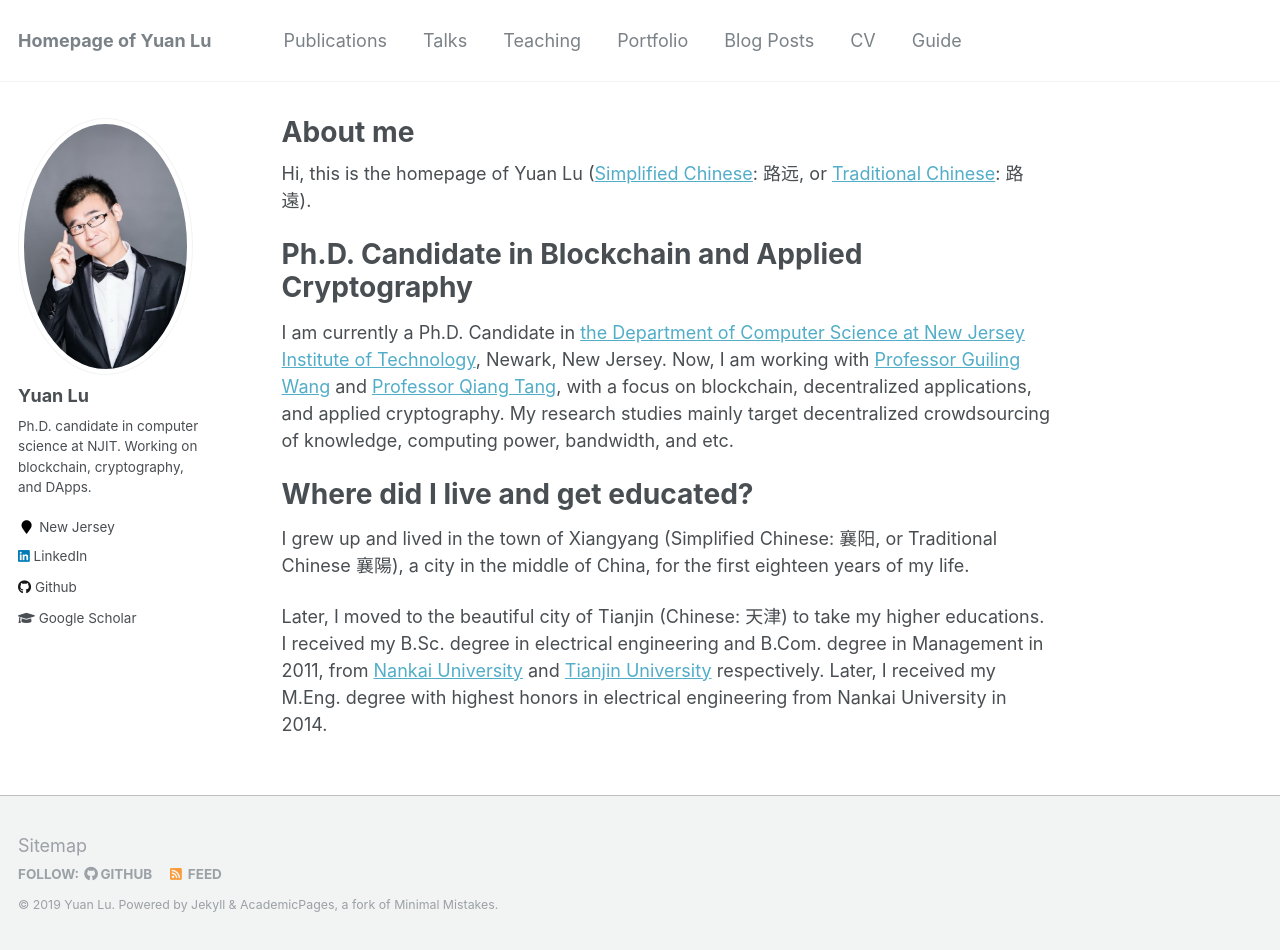
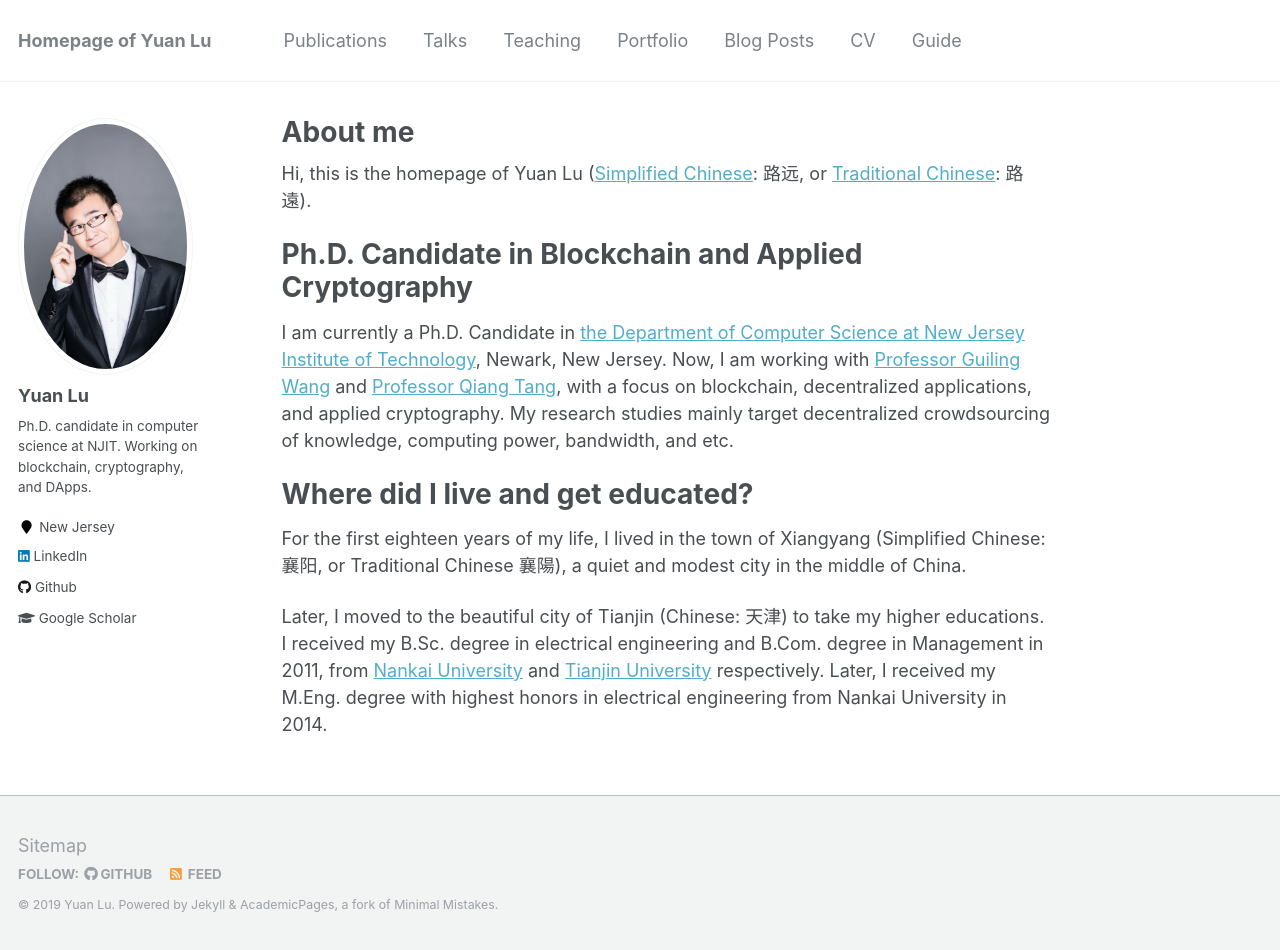
Before and after one commit to yylluu/yylluu.github.io, a Jekyll site: the page built from _pages/about.md, in a window 1280 px wide and 950 px high. Built offline with Jekyll 4.4.1, drawn with Linux system fonts in a browser that asks for light colours.

Commit message:
Update about.md

```diff
--- a/_pages/about.md
+++ b/_pages/about.md
@@ -18,7 +18,7 @@ I am currently a Ph.D. Candidate in [the Department of Computer Science at New J
 
 Where did I live and get educated?
 ======
-I grew up and lived in the town of Xiangyang (Simplified Chinese: 襄阳, or Traditional Chinese 襄陽), a city in the middle of China, for the first eighteen years of my life.
+For the first eighteen years of my life, I lived in the town of Xiangyang (Simplified Chinese: 襄阳, or Traditional Chinese 襄陽), a quiet and modest city in the middle of China.
 
 Later, I moved to the beautiful city of Tianjin (Chinese: 天津) to take my higher educations. I received my B.Sc. degree in electrical engineering and B.Com. degree in Management in 2011, from [Nankai University](https://en.wikipedia.org/wiki/Nankai_University) and [Tianjin University](https://en.wikipedia.org/wiki/Tianjin_University) respectively. Later, I received my M.Eng. degree with highest honors in electrical engineering from Nankai University in 2014.
 
```
